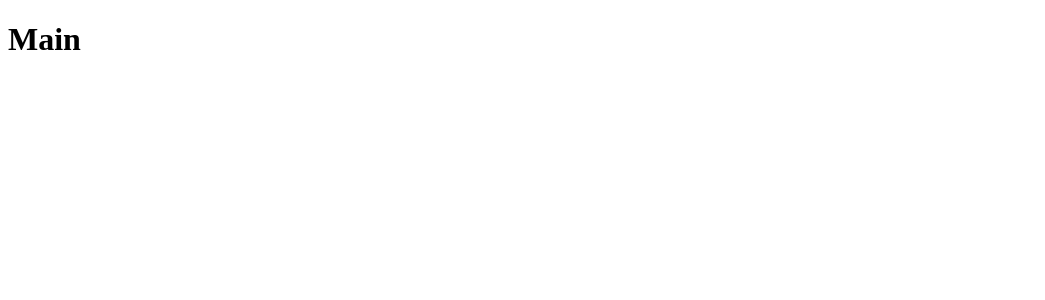
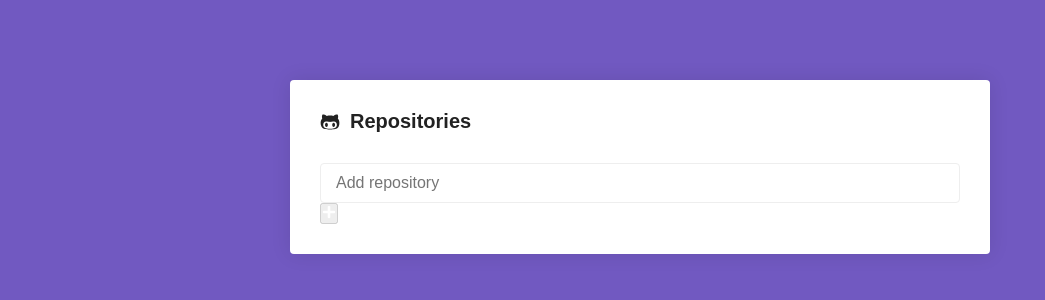
Before and after one commit to LucasProcopio/Favorite-Repositories, a React (Create React App) app: page / in a window 1280 px wide. Shown: the top 300 px of the page, without its empty margins (0-1045 px from the left). Built offline with nearby package versions, Linux system fonts and the light colour scheme.

Commit message:
feat: Main page styled components

```diff
--- a/package.json
+++ b/package.json
@@ -5,8 +5,10 @@
   "dependencies": {
     "react": "^16.9.0",
     "react-dom": "^16.9.0",
+    "react-icons": "^3.7.0",
     "react-router-dom": "^5.0.1",
-    "react-scripts": "3.1.1"
+    "react-scripts": "3.1.1",
+    "styled-components": "^4.3.2"
   },
   "scripts": {
     "start": "react-scripts start",
--- a/src/App.js
+++ b/src/App.js
@@ -1,8 +1,14 @@
 import React from 'react';
 import Routes from './routes';
+import GlobalStyle from './styles/global';
 
 function App() {
-  return <Routes />;
+  return (
+    <>
+      <Routes />
+      <GlobalStyle />
+    </>
+  );
 }
 
 export default App;
--- a/src/pages/Main/index.js
+++ b/src/pages/Main/index.js
@@ -1,7 +1,24 @@
 import React from 'react';
+import { FaGithubAlt, FaPlus } from 'react-icons/fa';
+import { Container, Form, SubmitButton } from './styles';
 
 function Main() {
-  return <h1>Main</h1>;
+  return (
+    <Container>
+      <h1>
+        <FaGithubAlt />
+        Repositories
+      </h1>
+
+      <Form onSubmit={() => {}}>
+        <input type="text" placeholder="Add repository" />
+      </Form>
+
+      <SubmitButton disabled>
+        <FaPlus color="#FFF" size={14} />
+      </SubmitButton>
+    </Container>
+  );
 }
 
 export default Main;
--- /dev/null
+++ b/src/pages/Main/styles.js
@@ -0,0 +1,40 @@
+import styled from 'styled-components';
+
+export const Title = styled.h1`
+  color: #fff;
+`;
+
+export const Container = styled.div`
+  max-width: 700px;
+  background: #fff;
+  border-radius: 4px;
+  box-shadow: 0 0 20px rgba(0, 0, 0, 0.1);
+  padding: 30px;
+  margin: 80px auto;
+  h1 {
+    font-size: 20px;
+    display: flex;
+    flex-direction: row;
+    align-items: center;
+
+    svg {
+      margin-right: 10px;
+    }
+  }
+`;
+
+export const Form = styled.form`
+  margin-top: 30px;
+  display: flex;
+  flex-direction: row;
+
+  input {
+    flex: 1;
+    border: 1px solid #eee;
+    padding: 10px 15px;
+    border-radius: 4px;
+    font-size: 16px;
+  }
+`;
+
+export const SubmitButton = styled.button``;
--- /dev/null
+++ b/src/styles/global.js
@@ -0,0 +1,29 @@
+import { createGlobalStyle } from 'styled-components';
+
+export default createGlobalStyle`
+  * {
+    margin: 0;
+    padding: 0;
+    outline: 0;
+    box-sizing: border-box;
+
+    html, body, #root {
+      min-height: 100%;
+    }
+
+    body {
+      background: #7159c1;
+      -webkit-font-smoothing: antialiased !important;
+    }
+
+    body, input, button {
+      color: #222;
+      font-size: 14px;
+      font-family: Arial, Helvetica, sans-serif;
+    }
+
+    button {
+      cursor: pointer;
+    }
+  }
+`;
```
Also changed, not shown: 1 other file (tests, documents, lock files or other folders).
